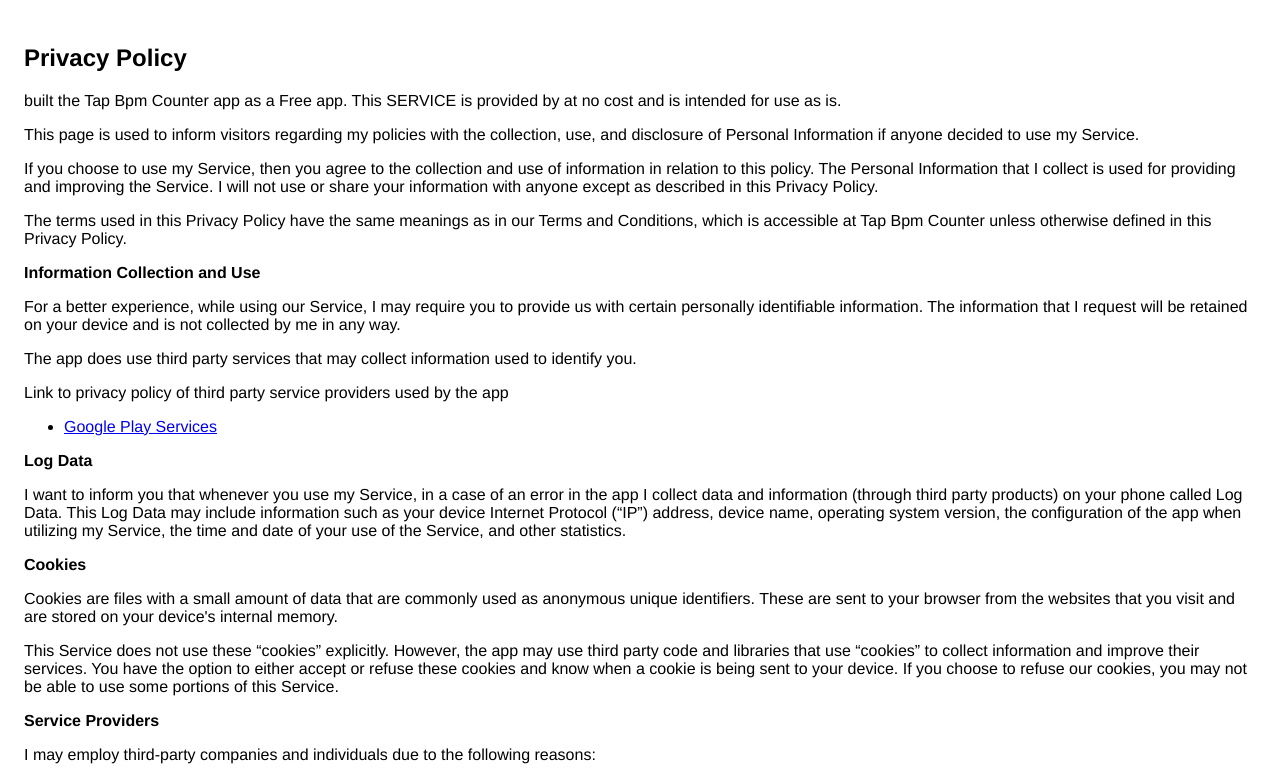
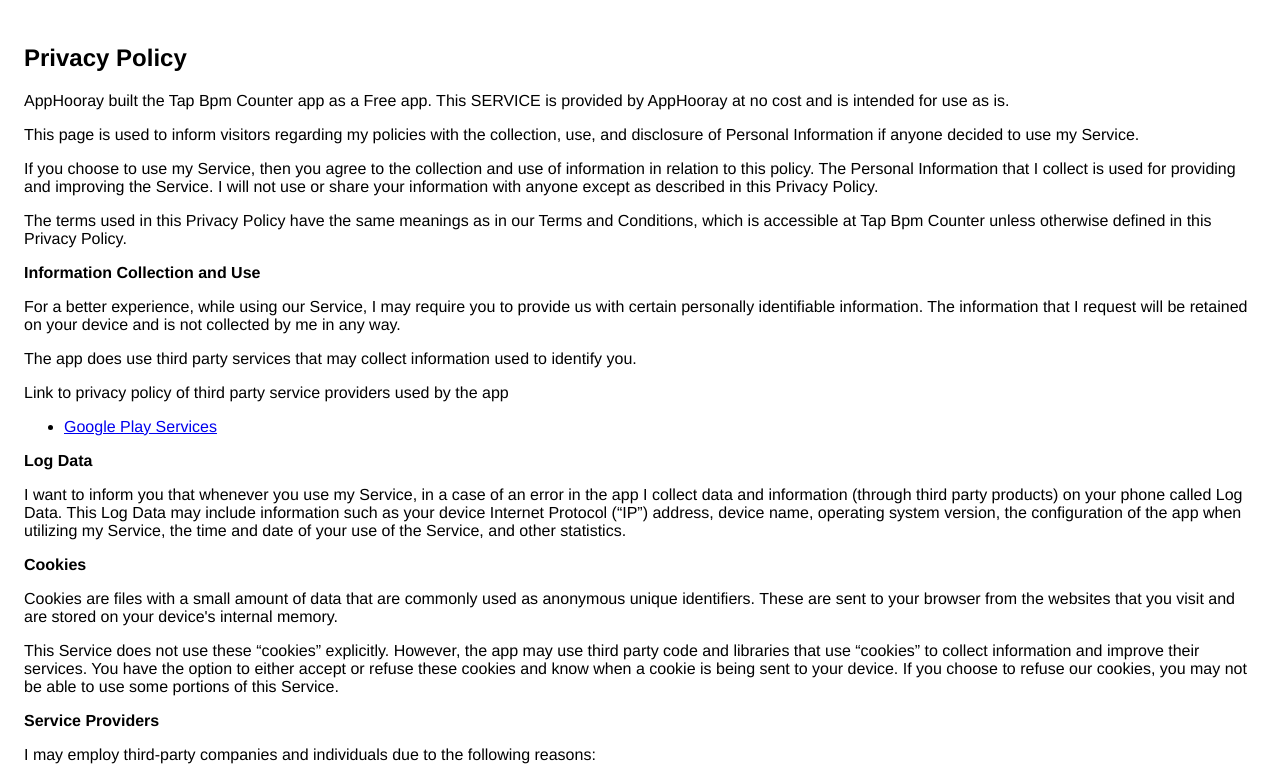
Before and after one commit to AppHooray/bpm, a plain HTML site: page index.html in a window 1280 px wide. Shown: the top 777 px of the page. Drawn offline with Linux system fonts and the light colour scheme.

Commit message:
Update index.html

```diff
--- a/index.html
+++ b/index.html
@@ -1,3 +1,4 @@
+
 <!DOCTYPE html>
     <html>
     <head>
@@ -8,9 +9,9 @@
     </head>
     <body>
     <h2>Privacy Policy</h2> <p>
-                     built the Tap Bpm Counter app as
+                    AppHooray built the Tap Bpm Counter app as
                     a Free app. This SERVICE is provided by
-                     at no cost and is intended for
+                    AppHooray at no cost and is intended for
                     use as is.
                   </p> <p>
                     This page is used to inform visitors regarding
```
